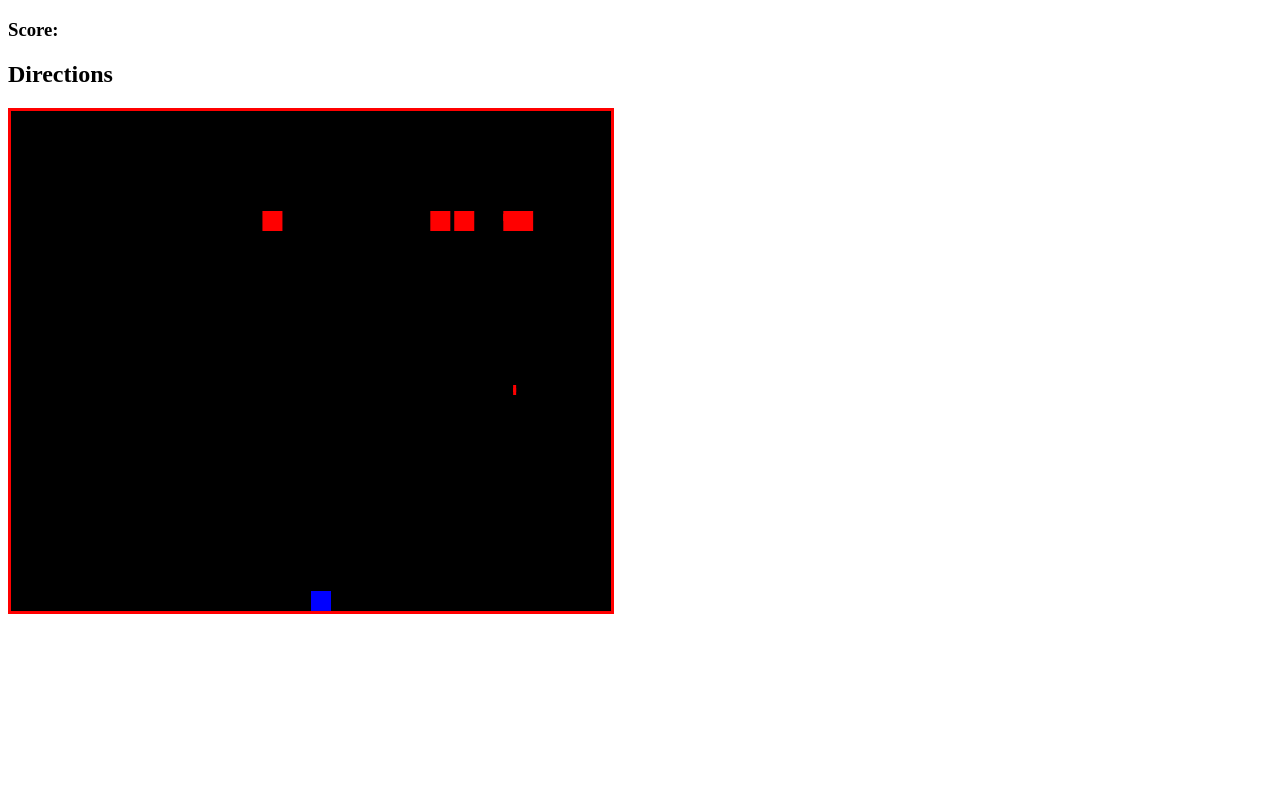
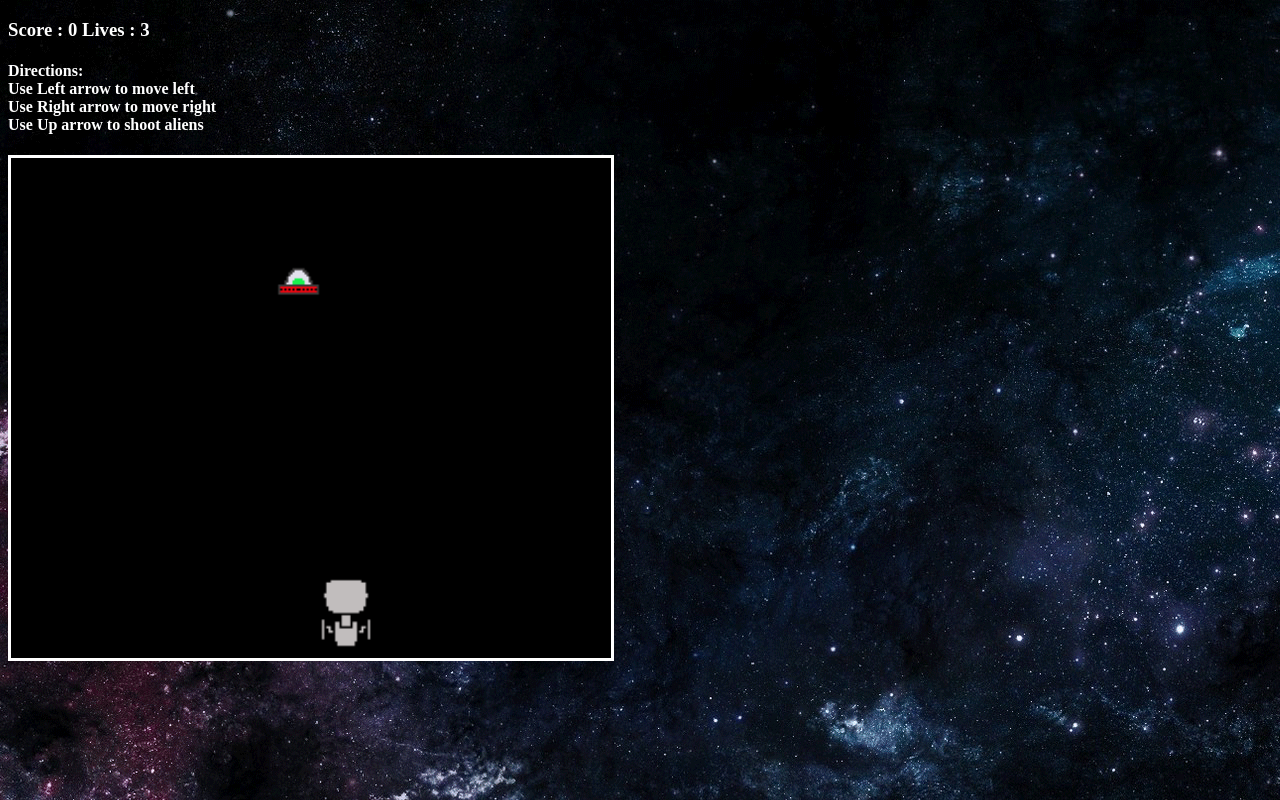
Before and after one commit to justinochoa5792/Can-Game, a plain HTML site: page index.html in a window 1280 px wide. Drawn offline with Linux system fonts and the light colour scheme.

Commit message:
2nd draft

```diff
--- a/index.html
+++ b/index.html
@@ -3,15 +3,19 @@
   <head>
     <meta charset="utf-8">
     <title>Project-Take2</title>
-
-    <link rel="stylesheet" href="styles.css">
+ <link rel="stylesheet" href="styles.css">
   </head>
   <body>
-    <h3>Score:<span id="result"></span></h3>
-    <h2>Directions</h2>
-    <!-- <h3>Use Left arrow to move left <br> Use Right arrow to move right <br>
-    Use Up arrow to shoot aliens</h3> -->
+    <h3><span id="result"></span>
+    <span id= "life">
+    </span>
+    </h3>
+     <div id="directions">
+        <h4>Directions:<br> Use Left arrow to move left <br> Use Right arrow to move right <br>
+    Use Up arrow to shoot aliens</h4>
+    </div>
     <canvas id='canvas'></canvas>
+    <!-- <button type="button" id="startBtn" onclick="gameStart()">Start</button> -->
         <script type= "text/javascript" src="index.js"></script>
       </body>
     </html>
--- a/index.js
+++ b/index.js
@@ -1,60 +1,97 @@
 var canvas = document.getElementById("canvas");
 var ctx = canvas.getContext("2d");
+var startBtn=document.getElementById('startBtn');
 canvas.width = 600;
 canvas.height = 500;
+let score = 0;
+let lives = 3;
 
+// function gameStart(){
+//   startBtn.style.display="none";
+// }
 //define the alien invaders
+
+var alienImage= new Image();
+alienImage.src= './images/alien (1).png';
+alienImage.onload=  function (e){
+  drawAlien();
+};
+
 function drawAlien() {
   ctx.fillStyle = "red";
   aliens.forEach((alien) => {
-    ctx.fillRect(alien.x, alien.y, alien.w, alien.h); //optional chaining
+    let x = alien.x;
+    if (x < alien.destinationX) {
+      alien.x += 5;
+    }
+    ctx.drawImage(alienImage,alien.x, alien.y, alien.w, alien.h);
   });
-  //ctx.fillRect(aliens[i]?.x,aliens[i]?.y,aliens[i]?.w,aliens[i]?.h);//optional chaining
+
 }
 function drawAliensBullets() {
   ctx.fillStyle = "red";
-    aliensBullets.forEach((aBull,j) => {
-        if(aBull.y>canvas.height){
-            aliensBullets.splice(j,1) //get rids of bullet when past screen
+  aliensBullets.forEach((aBull, j) => {
+    if (aBull.y > canvas.height) {
+      aliensBullets.splice(j, 1); //get rids of bullet when past screen
     }
-      ctx.fillRect(aBull.x, aBull.y+=3, aBull.w, aBull.h); //optional chaining
+    ctx.fillRect(aBull.x, (aBull.y +=4), aBull.w, aBull.h); //optional chaining
   });
   //ctx.fillRect(aliens[i]?.x,aliens[i]?.y,aliens[i]?.w,aliens[i]?.h);//optional chaining
 }
 let aliens = [];
-let aliensBullets=[];
+let aliensBullets = [];
 setInterval(function () {
-let x = Math.random() * canvas.width
+  let x = Math.random() * canvas.width;
   let alien = {
-    x: x,
+    x: -10,
     y: 100,
-    w: 20,
-    h: 20,
-    startShooting:() => {
-        let bullet= {x: x,y:100, w:3, h:7 }
+    w: 65,
+    h: 65,
+    destinationX: x,
+    destinationY: 100,
+
+    get startShooting() {
+      return setInterval(() => {
+        console.log('Create a bullet');// creating bullet every 3 seconds
+
+        let bullet = { x: this.x + this.w / 2, y: this.y, w: 3, h: 7 };
+        aliensBullets.push(bullet);
+      }, 3000);
+    },
+  };
+  //alien.startShooting;
+  aliens.push(alien);
+}, 3000);
 setInterval(() => {
+  console.log('did it work');// creating bullet every 3 seconds
+if(aliens.length !==0 ){
+for(let i=0; i<aliens.length; i++){
+  console.log(aliens[i]);
+  let bullet = { x: aliens[i].x + aliens[i].w / 2, y: aliens[i].y, w: 3, h: 7 };
     aliensBullets.push(bullet)
+}
+}
+},3000);
 
-        }, 1000)
-    }
+// //draw the shooter
+var shooterImage= new Image();
+shooterImage.src= './images/enterprise copy.png';
+shooterImage.onload=  function (e){
+  drawShooter();
 };
-  alien.startShooting()
-  aliens.push(alien);
-}, 1000);
-//draw the shooter
-function drawShooter() {
-  ctx.fillStyle = "blue";
-  ctx.fillRect(shooter.x, shooter.y, shooter.w, shooter.h);
-}
+
 let shooter = {
   x: canvas.width / 2,
-  y: 480,
-  w: 20,
-  h: 50,
-  color: "blue",
+  y: 420,
+  w: 70,
+  h: 70,
 };
+function drawShooter() {
+  ctx.drawImage(shooterImage,shooter.x, shooter.y,shooter.w,shooter.h);
+}
 
-//move the shooter along a line
+
+//move the shooter a long a line
 
 document.body.onkeydown = checkKey;
 function checkKey(e) {
@@ -83,13 +120,15 @@ function detectCollision() {
       ) {
         aliens.splice(a, 1);
         bullets.splice(i, 1);
+        score++;
+        addScore();
       }
     });
   });
 }
+// detect shots from alien to me
 function detectShooterCollision() {
   aliensBullets.forEach((aBull, a) => {
-
     if (
       aBull.x < shooter.x + shooter.w &&
       aBull.x + aBull.w > shooter.x &&
@@ -97,8 +136,12 @@ function detectShooterCollision() {
       aBull.y + aBull.h > shooter.y
     ) {
       aliensBullets.splice(a, 1);
-          window.cancelAnimationFrame(animationId)
+      //window.cancelAnimationFrame(animationId);
+      lives--;
+      gameOver();
     }
+    // document.location.reload();
+    //     clearInterval();
   });
 }
 //shoot aliens
@@ -115,10 +158,28 @@ function shoot() {
 }
 
 function drawBullets() {
-  ctx.fillStyle = "white";
+  ctx.fillStyle = "green";
   bullets.forEach((bullet) => {
     ctx.fillRect(bullet.x, (bullet.y -= 15), bullet.w, bullet.h);
   });
+}
+//Adding score everytime alien is hit.
+function addScore() {
+  document.querySelector( "#result").innerText = `Score : ${score}`;
+}
+ function gameOver(){
+    if(score===3){
+    alert ("You Won!");
+      //document.location.reload();
+      cancelAnimationFrame(animationId);
+    }
+ else {
+      if(lives===0){
+        alert("You Lose!");
+
+        cancelAnimationFrame(animationId);
+        }
+        document.querySelector( "#life").innerText =`Lives : ${lives}`;}
   }
 
 let animationId = null;
@@ -131,5 +192,7 @@ function animationLoop() {
   detectCollision();
   drawAliensBullets();
   detectShooterCollision();
+  addScore();
+   gameOver();
 }
 animationLoop();
--- a/styles.css
+++ b/styles.css
@@ -1,5 +1,25 @@
 canvas{
-    border: solid red;
-    background-color: black;
+    border: solid white;
+    background-color:black;
     position:fixed;
 }
+/* #startBtn{
+    position: absolute;
+    top:400px;
+    left:250px;
+    width:200px;
+    height:50px;
+    font-size: 20px;
+}  */
+#directions {
+    color: white;
+}
+#result {
+    color: white;
+}
+#life {
+color: white;
+}
+html{
+    background-image: url("images/Space-PNG-Pic.gif");
+}
```
Also changed, not shown: images/Space-PNG-Pic.gif (added), images/alien (1).png (added), images/enterprise copy.png (added), 2 other files. Lines whose indentation alone changed are shown as unchanged.
